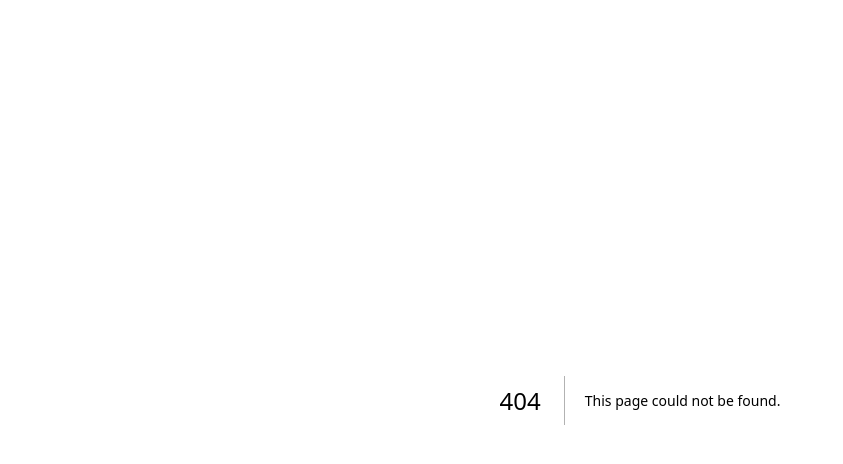
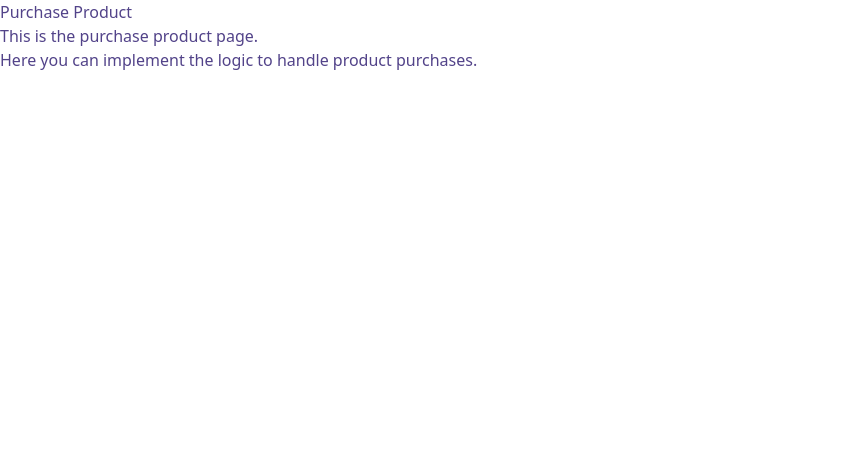
Before and after one commit to Rabbit-Start-x-TTTA/rocket-xp-frontend, a Next.js app: page /purchase-product in a window 1280 px wide. Before the commit this address had no page. Shown: the top 464 px of the page, without its empty margins (0-843 px from the left). Built offline with nearby package versions, Linux system fonts and the light colour scheme.

Commit message:
feat: create page.tsx in purchase-pruduct folder

```diff
--- /dev/null
+++ b/src/app/purchase-product/page.tsx
@@ -0,0 +1,9 @@
+export default function PurchaseProductPage() {
+  return (
+    <div>
+      <h1>Purchase Product</h1>
+      <p>This is the purchase product page.</p>
+      <p>Here you can implement the logic to handle product purchases.</p>
+    </div>
+  );
+}
```
